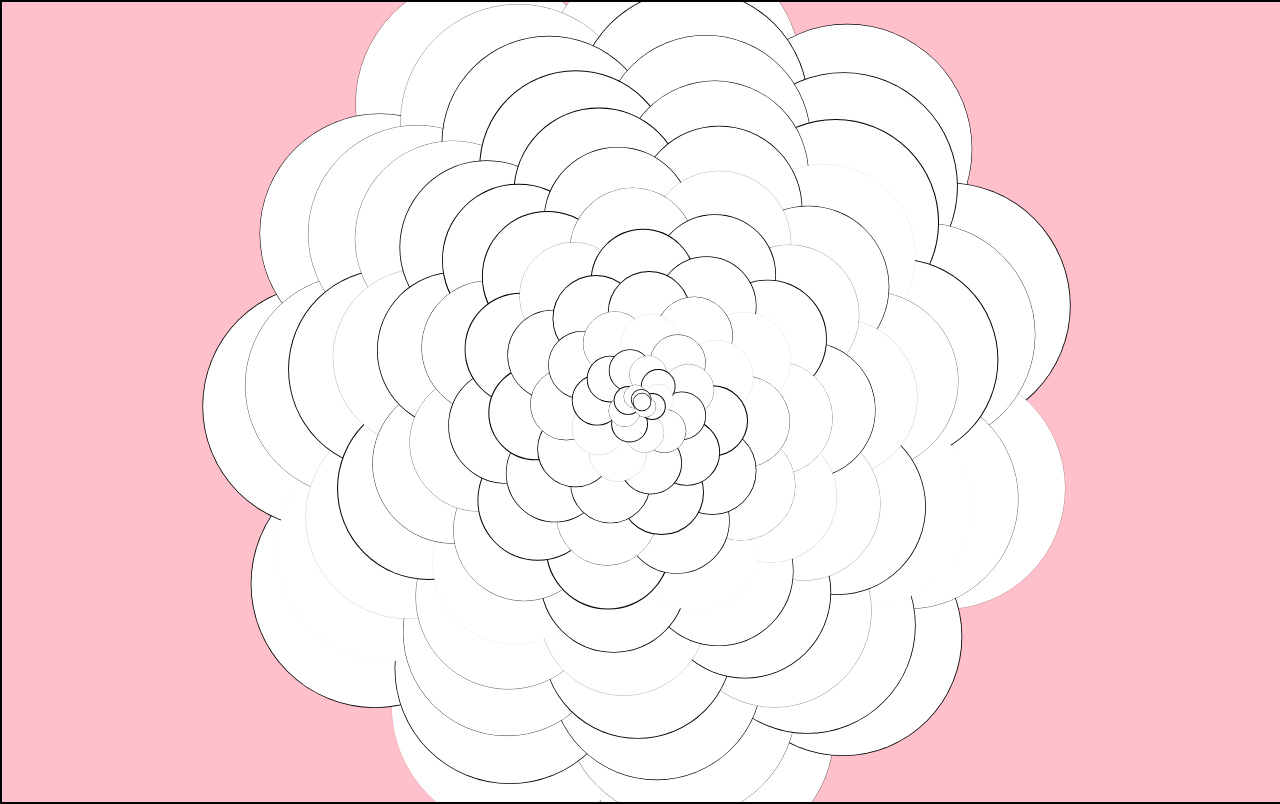
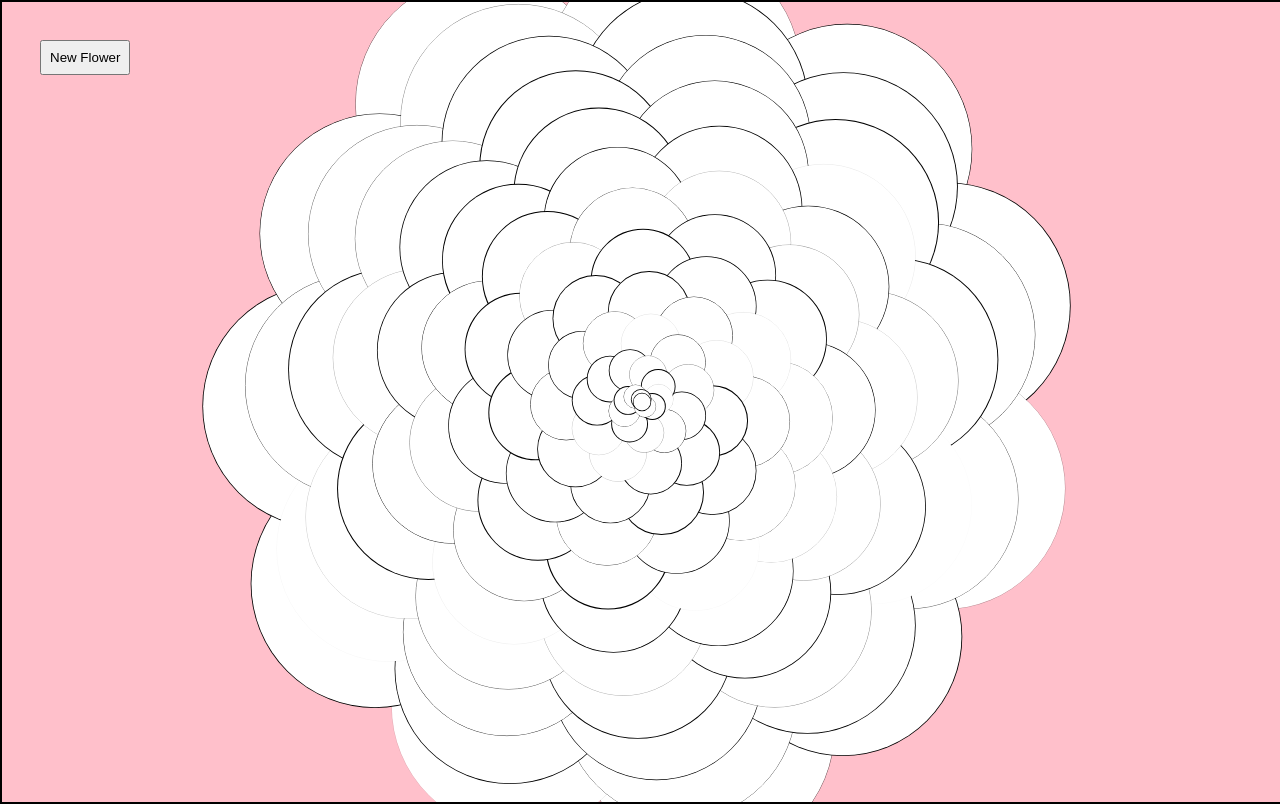
Before and after one commit to ZeroYangxi/fibonacci-flower, a plain HTML site: page index.html in a window 1280 px wide. Drawn offline with Linux system fonts and the light colour scheme.

Commit message:
Add generate new flower (page refresh) button

```diff
--- a/index.html
+++ b/index.html
@@ -8,6 +8,7 @@
   </head>
   <body>
     <canvas id="canvas1"></canvas>
+    <button id="refresh">New Flower</button>
     <script src="script.js"></script>
   </body>
 </html>
--- a/script.js
+++ b/script.js
@@ -1,3 +1,10 @@
+/* Button */
+const refreshButton = document.getElementById("refresh");
+refreshButton.addEventListener("click", function () {
+  location.reload();
+});
+
+/* Canvas */
 const canvas = document.getElementById("canvas1");
 // we use canvas api (2D) for this project; we can also use 'webgL' for 3D.
 const context = canvas.getContext("2d");
@@ -19,8 +26,7 @@ let size = 16 * Math.random();
 // color: let hue = 0;
 
 function drawFlower() {
-  // angle用于确定每个花瓣的位置，即花的样式
-  // 使得花瓣围绕中心点螺旋式地放置。
+  // angle用于确定每个花瓣的位置，即花的样式，使花瓣围绕中心点螺旋式地放置。
   let angle = num * 16;
 
   //radius: 花瓣到中心点的距离
--- a/style.css
+++ b/style.css
@@ -1,6 +1,12 @@
 body {
   overflow: hidden; /* hide scroll bar*/
   overflow: hidden; /*hide scroll bar*/
+}
+
+button {
+  margin: 2rem;
+  padding: 0.5rem;
+  position: absolute;
 }
 
 #canvas1 {
```
